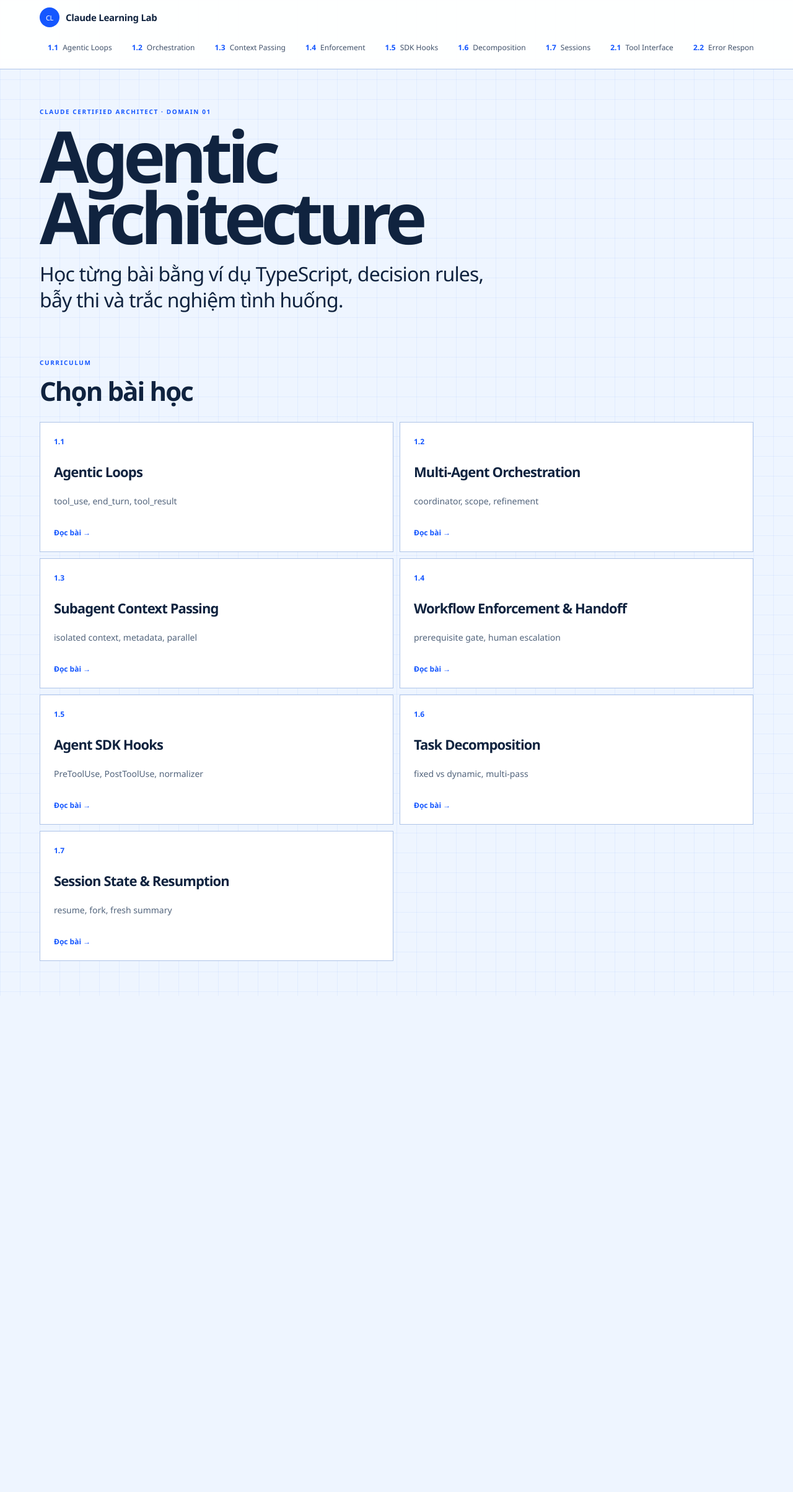
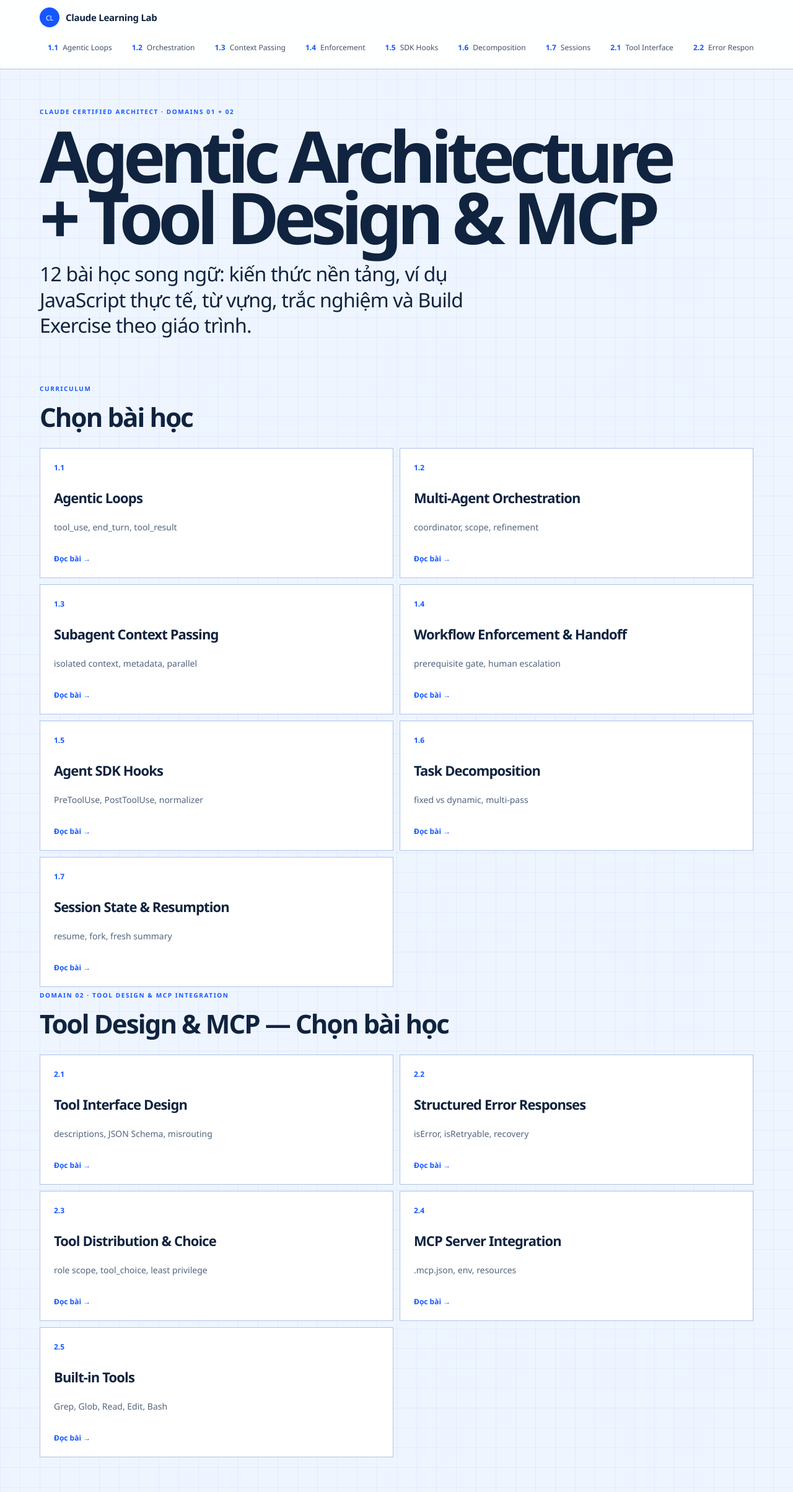
Before and after one commit to AnTuY154/claude_learn, a Next.js app: page / in a window 1280 px wide. Shown: the whole page at 62% size. Before the commit the page ends 1607 px from the top, so only its background shows below. Built offline with nearby package versions, Linux system fonts and the light colour scheme; no server answers.

Commit message:
feat(domain2): homepage lists five new MCP lessons alongside seven Agentic Architecture lessons

```diff
--- a/app/page.tsx
+++ b/app/page.tsx
@@ -10,12 +10,20 @@ const topics = [
   ["1.7", "Session State & Resumption", "resume, fork, fresh summary"],
 ];
 
+const domain2Topics = [
+  ["2.1","Tool Interface Design","descriptions, JSON Schema, misrouting"],
+  ["2.2","Structured Error Responses","isError, isRetryable, recovery"],
+  ["2.3","Tool Distribution & Choice","role scope, tool_choice, least privilege"],
+  ["2.4","MCP Server Integration",".mcp.json, env, resources"],
+  ["2.5","Built-in Tools","Grep, Glob, Read, Edit, Bash"],
+];
+
 export default function Home() {
   return <main className="lesson-page course-home">
     <div className="lesson-hero">
-      <p>Claude Certified Architect · Domain 01</p>
-      <h1>Agentic<br/>Architecture</h1>
-      <h2>Học từng bài bằng ví dụ TypeScript, decision rules, bẫy thi và trắc nghiệm tình huống.</h2>
+      <p>Claude Certified Architect · Domains 01 + 02</p>
+      <h1>Agentic Architecture<br/>+ Tool Design &amp; MCP</h1>
+      <h2>12 bài học song ngữ: kiến thức nền tảng, ví dụ JavaScript thực tế, từ vựng, trắc nghiệm và Build Exercise theo giáo trình.</h2>
     </div>
     <div className="section-heading"><span>Curriculum</span><h2>Chọn bài học</h2></div>
     <div className="course-home-grid">
@@ -25,5 +33,13 @@ export default function Home() {
         </Link>
       ))}
     </div>
+    <div className="section-heading domain2-home-heading"><span>Domain 02 · Tool Design &amp; MCP Integration</span><h2>Tool Design &amp; MCP — Chọn bài học</h2></div>
+    <div className="course-home-grid">
+      {domain2Topics.map(([label,title,subtitle],index)=>(
+        <Link href={`/domain2/lesson${index+1}`} key={label} className="course-home-item">
+          <span>{label}</span><h3>{title}</h3><p>{subtitle}</p><b>Đọc bài →</b>
+        </Link>
+      ))}
+    </div>
   </main>;
 }
```
